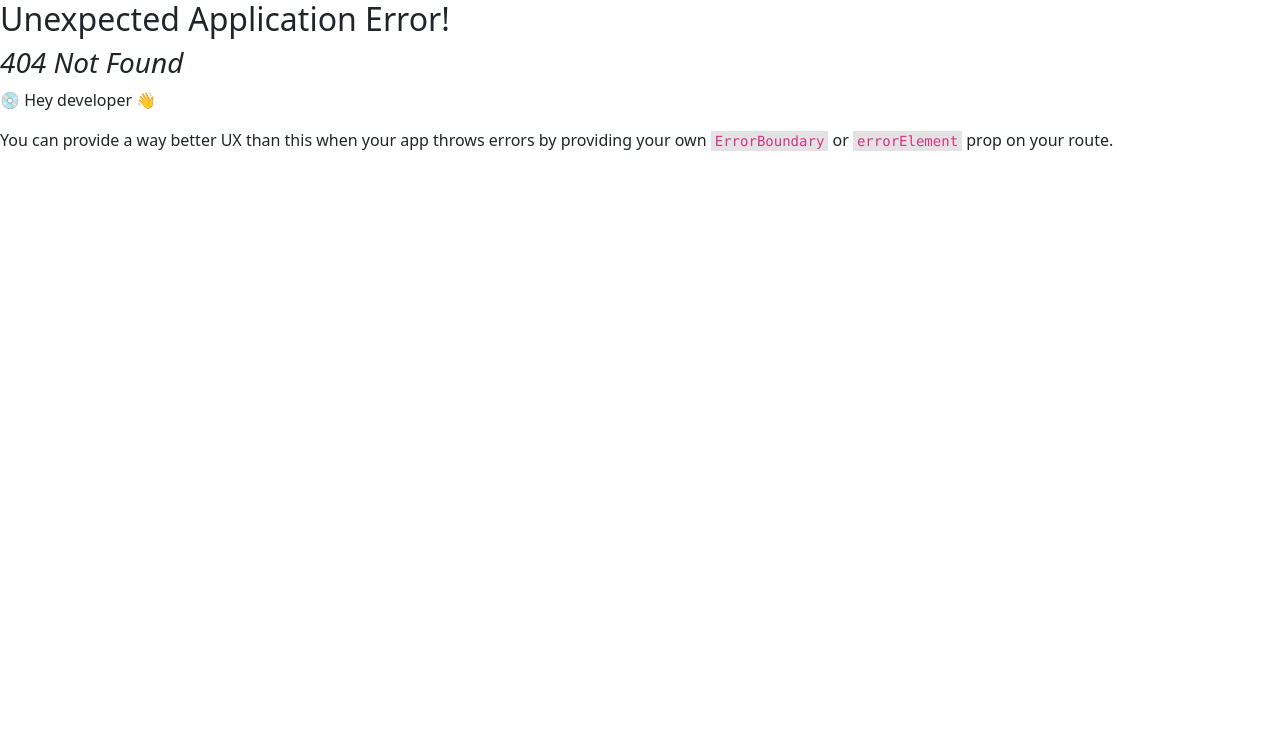
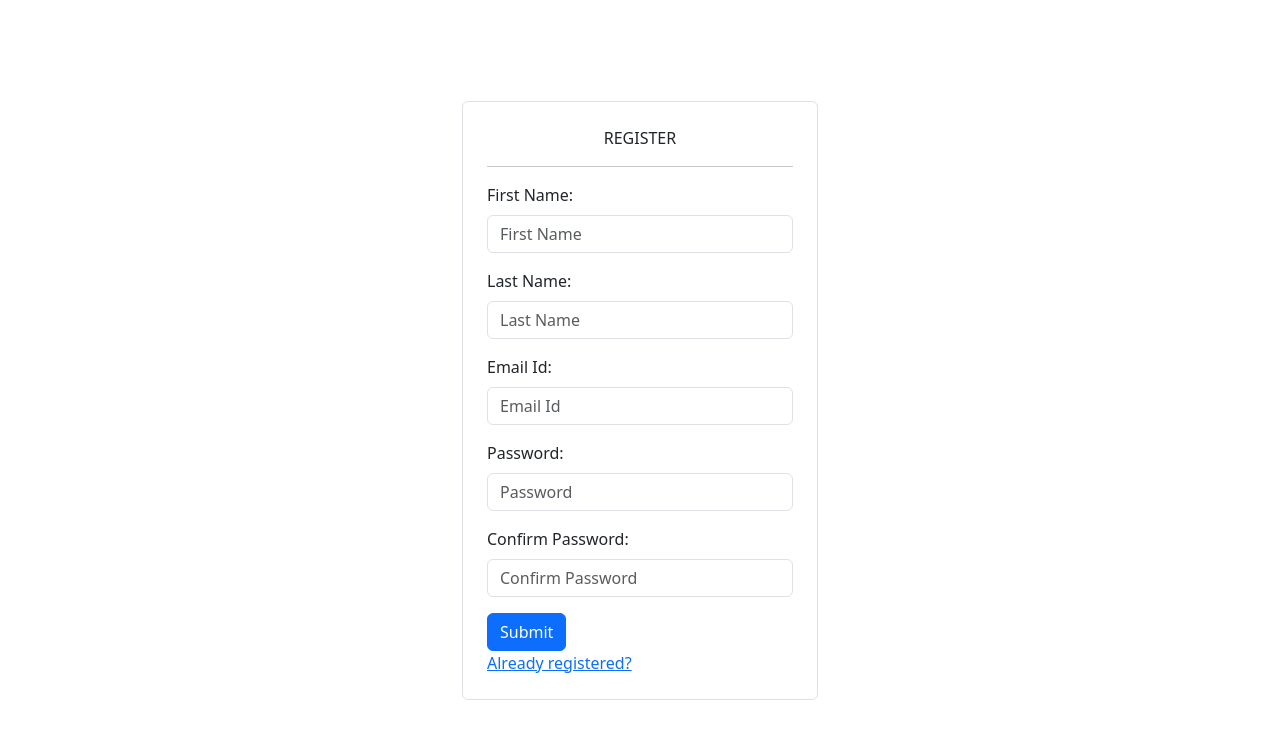
Before and after one commit to sanjanarampurkottur01/SoundSensAI, a React (Create React App) app: page /register in a window 1280 px wide. Before the commit this address had no page. Shown: the top 738 px of the page. Built offline with nearby package versions, Linux system fonts and the light colour scheme.

Commit message:
register page added

```diff
--- a/src/components/Login/LoginPage.js
+++ b/src/components/Login/LoginPage.js
@@ -3,6 +3,7 @@ import { useNavigate } from "react-router-dom";
 import React, { useState } from "react";
 import { Form, Button } from "react-bootstrap";
 import "bootstrap/dist/css/bootstrap.min.css";
+import { Link } from "react-router-dom";
 
 function LoginPage() {
   const navigate = new useNavigate();
@@ -22,6 +23,8 @@ function LoginPage() {
         <div className="col-md-4">
           <div class="border p-4 rounded">
             <Form>
+              <p class="row justify-content-center align-items-center">LOGIN</p>
+              <hr />
               <Form.Group className="mb-3" controlId="email" value={email}>
                 <Form.Label>Email address</Form.Label>
                 <Form.Control type="email" placeholder="Enter email" />
@@ -37,6 +40,9 @@ function LoginPage() {
               <Button variant="primary" type="submit" onClick={handleSubmit}>
                 Submit
               </Button>
+              <div>
+                <Link to="/register"> Haven't registered yet?</Link>
+              </div>
             </Form>
           </div>
         </div>
--- /dev/null
+++ b/src/components/Register/RegisterPage.js
@@ -0,0 +1,77 @@
+import "bootstrap/dist/css/bootstrap.min.css";
+import { useNavigate } from "react-router-dom";
+import React, { useState } from "react";
+import { Form, Button } from "react-bootstrap";
+import "bootstrap/dist/css/bootstrap.min.css";
+import { Link } from "react-router-dom";
+
+function RegisterPage() {
+  const navigate = new useNavigate();
+
+  const [fname, setFname] = useState("");
+  const [lname, setLname] = useState("");
+  const [email, setEmail] = useState("");
+  const [password, setPassword] = useState("");
+
+  const [cnfPassword, setCnfPassword] = useState("");
+
+  const handleSubmit = () => {
+    navigate("/details");
+  };
+  return (
+    <div className="container">
+      <div
+        class="row justify-content-center align-items-center"
+        style={{ height: "100vh" }}
+      >
+        <div className="col-md-4">
+          <div class="border p-4 rounded">
+            <Form>
+              <p class="row justify-content-center align-items-center">
+                REGISTER
+              </p>
+              <hr />
+
+              <Form.Group className="mb-3" controlId="fname" value={fname}>
+                <Form.Label>First Name:</Form.Label>
+                <Form.Control type="text" placeholder="First Name" />
+              </Form.Group>
+              <Form.Group className="mb-3" controlId="lname" value={lname}>
+                <Form.Label>Last Name:</Form.Label>
+                <Form.Control type="text" placeholder="Last Name" />
+              </Form.Group>
+              <Form.Group className="mb-3" controlId="email" value={email}>
+                <Form.Label>Email Id:</Form.Label>
+                <Form.Control type="email" placeholder="Email Id" />
+              </Form.Group>
+              <Form.Group
+                className="mb-3"
+                controlId="password"
+                value={password}
+              >
+                <Form.Label>Password:</Form.Label>
+                <Form.Control type="password" placeholder="Password" />
+              </Form.Group>
+              <Form.Group
+                className="mb-3"
+                controlId="cnfPassword"
+                value={cnfPassword}
+              >
+                <Form.Label>Confirm Password:</Form.Label>
+                <Form.Control type="password" placeholder="Confirm Password" />
+              </Form.Group>
+              <Button variant="primary" type="submit" onClick={handleSubmit}>
+                Submit
+              </Button>
+              <div>
+                <Link to="/login"> Already registered?</Link>
+              </div>
+            </Form>
+          </div>
+        </div>
+      </div>
+    </div>
+  );
+}
+
+export default RegisterPage;
```
Also changed, not shown: src/index.js (+6 -1 lines).
